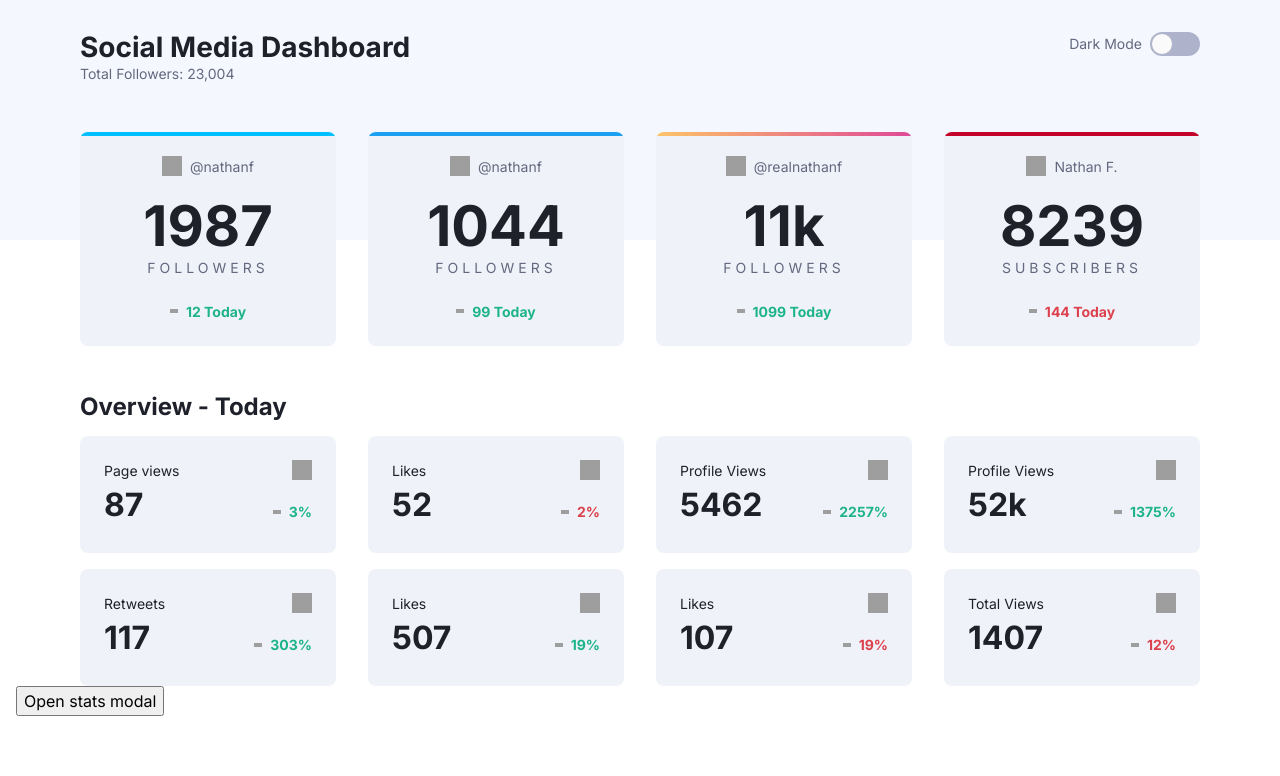
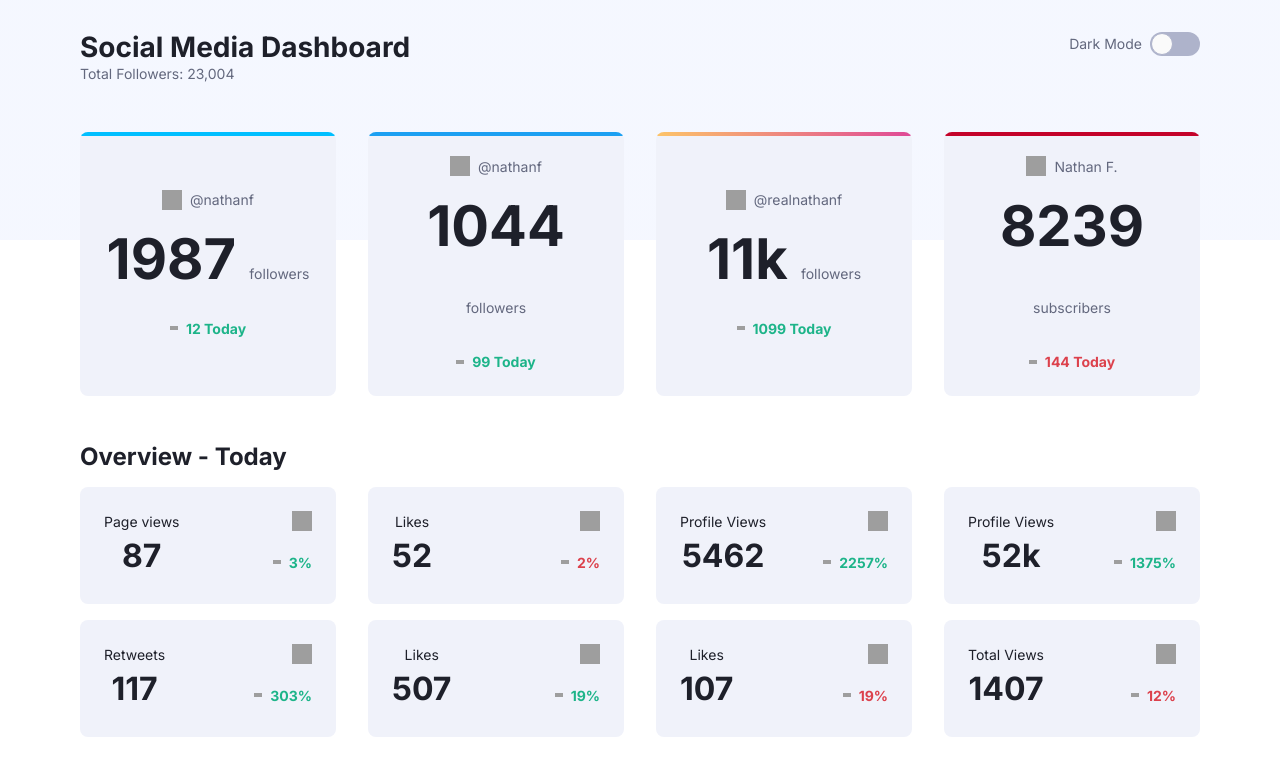
Before and after one commit to uxmoon/dashboard-ts, a React (Vite) app: page / in a window 1280 px wide. Shown: the top 776 px of the page. Built offline with nearby package versions, Linux system fonts and the light colour scheme; grey boxes are pictures that could not be loaded; the HTML template or start-up script is replaced by a standard one.

Commit message:
Add context for Modal

```diff
--- a/src/App.tsx
+++ b/src/App.tsx
@@ -1,4 +1,6 @@
 import { useState } from 'react'
+
+import { ModalContext } from './context/ModalContext'
 
 import { GlobalStyles } from './styles/global'
 import { ThemeProvider } from 'styled-components'
@@ -30,7 +32,7 @@ function App() {
 
   return (
     <ThemeProvider theme={isDarkTheme ? darkTheme : lightTheme}>
-      <>
+      <ModalContext.Provider value={{ handleOpenModal }}>
         <GlobalStyles />
         <header>
           <Container $marginBottom={3}>
@@ -44,9 +46,8 @@ function App() {
           <Overview />
           <OverviewToday />
         </main>
-        <button onClick={handleOpenModal}>Open stats modal</button>
         <ModalStats isOpen={isModalOpen} onClose={handleCloseModal} />
-      </>
+      </ModalContext.Provider>
     </ThemeProvider>
   )
 }
--- a/src/components/Card/index.tsx
+++ b/src/components/Card/index.tsx
@@ -1,15 +1,16 @@
-import { ReactNode } from 'react'
+import { MouseEventHandler, ReactNode } from 'react'
 import { StyledCard } from './styles'
 
 interface Props {
   children: ReactNode
   hasBorder?: boolean
   variant?: string
+  onClick: MouseEventHandler
 }
 
-const Card = ({ children, hasBorder, variant }: Props) => {
+const Card = ({ children, hasBorder, variant, onClick }: Props) => {
   return (
-    <StyledCard $hasBorder={hasBorder} $variant={variant}>
+    <StyledCard $hasBorder={hasBorder} $variant={variant} onClick={onClick}>
       {children}
     </StyledCard>
   )
--- a/src/components/Card/styles.tsx
+++ b/src/components/Card/styles.tsx
@@ -18,12 +18,20 @@ const handleVariant = (theme: DefaultTheme, variant?: string) => {
   }
 }
 
-export const StyledCard = styled.div<Props>`
+export const StyledCard = styled.button<Props>`
+  border: none;
+  appearance: none;
   border-radius: 0.5rem;
   background-color: ${({ theme }) => theme.colors.card};
   padding: 1rem;
   position: relative;
   overflow: hidden;
+  cursor: pointer;
+
+  &:hover,
+  &:focus {
+    background-color: ${({ theme }) => theme.colors.cardHover};
+  }
 
   @media (min-width: 60rem) {
     padding: 1.5rem;
--- a/src/components/Overview.tsx
+++ b/src/components/Overview.tsx
@@ -1,14 +1,17 @@
+import { useContext } from 'react'
+import { ModalContext } from '../context/ModalContext'
 import Card from '../components/Card'
 import { SocialIcon } from '../components/SocialIcon'
 import { Center, Container, Flex, Grid } from '../components/helpers'
-import { Text, TextBig, TextStats } from './Typography'
+import { Text, TextBig } from './Typography'
 import Stats from './Stats'
 
 const Overview = () => {
+  const { handleOpenModal } = useContext(ModalContext)
   return (
     <Container $marginBottom={3}>
       <Grid>
-        <Card hasBorder variant='facebook'>
+        <Card hasBorder variant='facebook' onClick={handleOpenModal}>
           <Flex
             $alignItems='center'
             $gap={0.5}
@@ -19,13 +22,16 @@ const Overview = () => {
             <Text>@nathanf</Text>
           </Flex>
           <TextBig>
-            1987 <TextStats as='span'>followers</TextStats>
+            1987{' '}
+            <Text $hasTracking $isBlock $isUpper as='span'>
+              followers
+            </Text>
           </TextBig>
           <Center>
             <Stats>12 Today</Stats>
           </Center>
         </Card>
-        <Card hasBorder variant='twitter'>
+        <Card hasBorder variant='twitter' onClick={handleOpenModal}>
           <Flex
             $alignItems='center'
             $gap={0.5}
@@ -36,13 +42,16 @@ const Overview = () => {
             <Text>@nathanf</Text>
           </Flex>
           <TextBig>
-            1044 <TextStats as='span'>followers</TextStats>
+            1044{' '}
+            <Text $hasTracking $isBlock $isUpper as='span'>
+              followers
+            </Text>
           </TextBig>
           <Center>
             <Stats>99 Today</Stats>
           </Center>
         </Card>
-        <Card hasBorder variant='instagram'>
+        <Card hasBorder variant='instagram' onClick={handleOpenModal}>
           <Flex
             $alignItems='center'
             $gap={0.5}
@@ -53,13 +62,16 @@ const Overview = () => {
             <Text>@realnathanf</Text>
           </Flex>
           <TextBig>
-            11k <TextStats as='span'>followers</TextStats>
+            11k{' '}
+            <Text $hasTracking $isBlock $isUpper as='span'>
+              followers
+            </Text>
           </TextBig>
           <Center>
             <Stats>1099 Today</Stats>
           </Center>
         </Card>
-        <Card hasBorder variant='youtube'>
+        <Card hasBorder variant='youtube' onClick={handleOpenModal}>
           <Flex
             $alignItems='center'
             $gap={0.5}
@@ -70,7 +82,10 @@ const Overview = () => {
             <Text>Nathan F.</Text>
           </Flex>
           <TextBig>
-            8239 <TextStats as='span'>subscribers</TextStats>
+            8239{' '}
+            <Text $hasTracking $isBlock $isUpper as='span'>
+              subscribers
+            </Text>
           </TextBig>
           <Center>
             <Stats isDecrease>144 Today</Stats>
--- a/src/components/OverviewToday.tsx
+++ b/src/components/OverviewToday.tsx
@@ -1,3 +1,4 @@
+import { useContext } from 'react'
 import Card from './Card'
 import { CardGrid, CardGridItem } from './CardGrid'
 import { SocialIcon } from './SocialIcon'
@@ -5,8 +6,10 @@ import Stats from './Stats'
 import { StatsText } from './Typography'
 import { Heading } from './Typography'
 import { Container, Grid } from './helpers'
+import { ModalContext } from '../context/ModalContext'
 
 const OverviewToday = () => {
+  const { handleOpenModal } = useContext(ModalContext)
   return (
     <>
       <Container>
@@ -14,7 +17,7 @@ const OverviewToday = () => {
           Overview - Today
         </Heading>
         <Grid>
-          <Card>
+          <Card onClick={handleOpenModal}>
             <CardGrid>
               <CardGridItem $areaName='one' $justifyContent='end'>
                 <SocialIcon src='img/icon-facebook.svg' alt='Facebook' />
@@ -29,7 +32,7 @@ const OverviewToday = () => {
               </CardGridItem>
             </CardGrid>
           </Card>
-          <Card>
+          <Card onClick={handleOpenModal}>
             <CardGrid>
               <CardGridItem $areaName='one' $justifyContent='end'>
                 <SocialIcon src='img/icon-facebook.svg' alt='Facebook' />
@@ -44,7 +47,7 @@ const OverviewToday = () => {
               </CardGridItem>
             </CardGrid>
           </Card>
-          <Card>
+          <Card onClick={handleOpenModal}>
             <CardGrid>
               <CardGridItem $areaName='one' $justifyContent='end'>
                 <SocialIcon src='img/icon-instagram.svg' alt='Instagram' />
@@ -59,7 +62,7 @@ const OverviewToday = () => {
               </CardGridItem>
             </CardGrid>
           </Card>
-          <Card>
+          <Card onClick={handleOpenModal}>
             <CardGrid>
               <CardGridItem $areaName='one' $justifyContent='end'>
                 <SocialIcon src='img/icon-instagram.svg' alt='Instagram' />
@@ -74,7 +77,7 @@ const OverviewToday = () => {
               </CardGridItem>
             </CardGrid>
           </Card>
-          <Card>
+          <Card onClick={handleOpenModal}>
             <CardGrid>
               <CardGridItem $areaName='one' $justifyContent='end'>
                 <SocialIcon src='img/icon-twitter.svg' alt='Twitter' />
@@ -89,7 +92,7 @@ const OverviewToday = () => {
               </CardGridItem>
             </CardGrid>
           </Card>
-          <Card>
+          <Card onClick={handleOpenModal}>
             <CardGrid>
               <CardGridItem $areaName='one' $justifyContent='end'>
                 <SocialIcon src='img/icon-twitter.svg' alt='Twitter' />
@@ -104,7 +107,7 @@ const OverviewToday = () => {
               </CardGridItem>
             </CardGrid>
           </Card>
-          <Card>
+          <Card onClick={handleOpenModal}>
             <CardGrid>
               <CardGridItem $areaName='one' $justifyContent='end'>
                 <SocialIcon src='img/icon-youtube.svg' alt='YouTube' />
@@ -119,7 +122,7 @@ const OverviewToday = () => {
               </CardGridItem>
             </CardGrid>
           </Card>
-          <Card>
+          <Card onClick={handleOpenModal}>
             <CardGrid>
               <CardGridItem $areaName='one' $justifyContent='end'>
                 <SocialIcon src='img/icon-youtube.svg' alt='YouTube' />
--- /dev/null
+++ b/src/context/ModalContext.tsx
@@ -0,0 +1,9 @@
+import { createContext } from 'react'
+
+export type ModalContextProps = {
+  handleOpenModal: () => void
+}
+
+export const ModalContext = createContext<ModalContextProps>(
+  {} as ModalContextProps
+)
```
